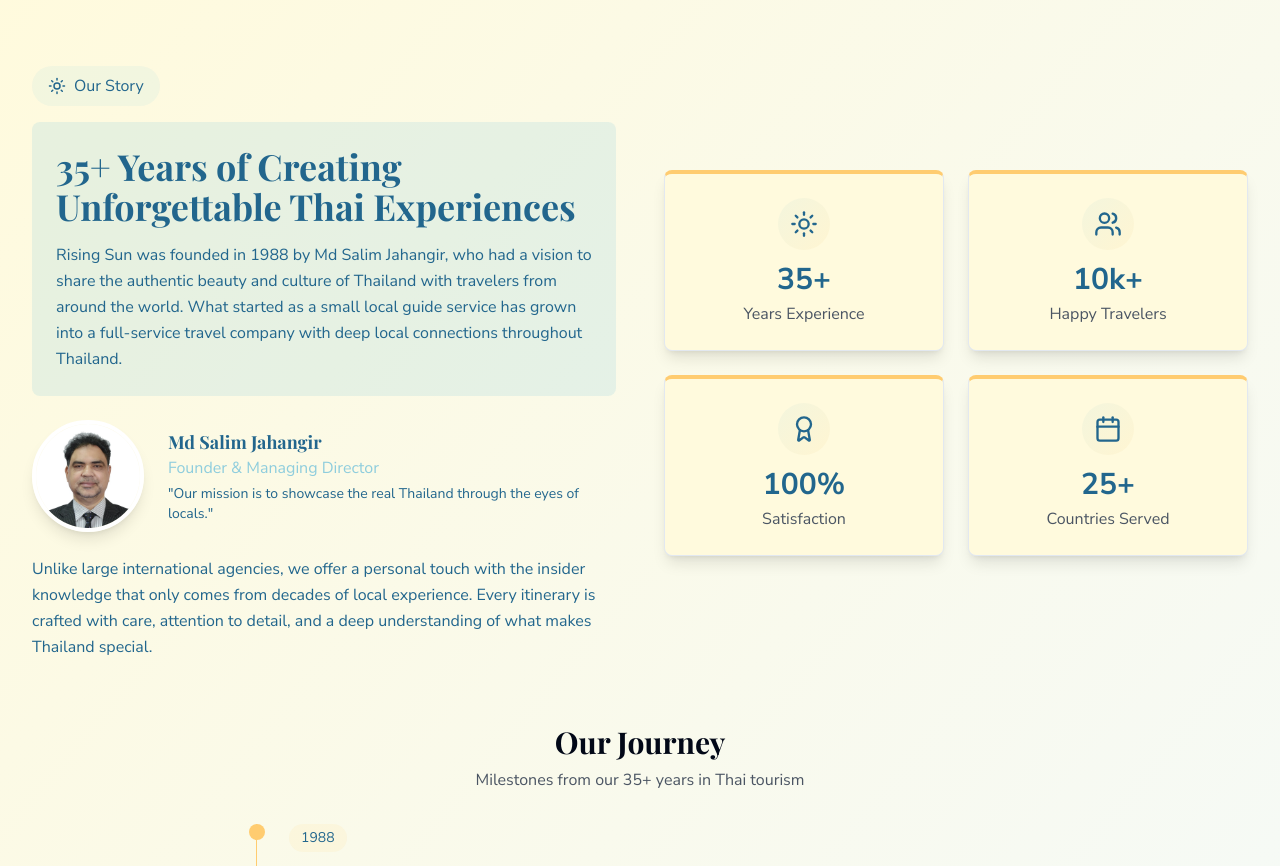
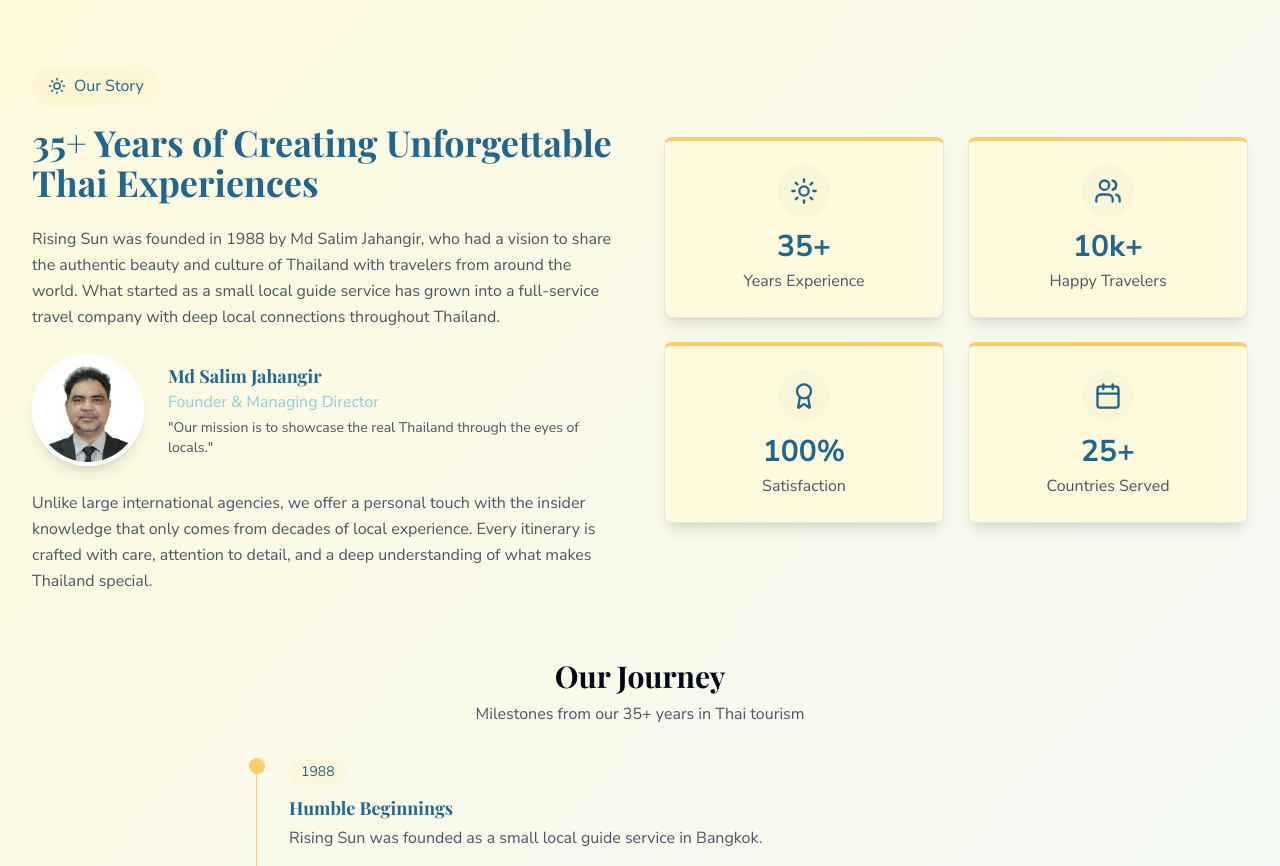
Before and after one commit to shaafijahangir/risingsun-website-lovable, a React (Vite) app: page / in a window 1280 px wide. Shown: the part 2720-3586 px from the top of the page. Built offline with nearby package versions, Linux system fonts and the light colour scheme.

Commit message:
Reverted to commit b54b2e7a72479c833ee3c40d55d9144f69442833

```diff
--- a/src/components/AboutSection.tsx
+++ b/src/components/AboutSection.tsx
@@ -1,4 +1,3 @@
-
 import React from "react";
 import { Card } from "@/components/ui/card";
 import { Award, Calendar, Users, Sun, Check, ChevronRight } from "lucide-react";
@@ -85,21 +84,19 @@ const AboutSection = () => {
       <div className="container-custom">
         <div className="grid grid-cols-1 lg:grid-cols-2 gap-12 items-center mb-16">
           <div>
-            <div className="inline-flex items-center gap-2 bg-[#8ECDDD]/10 text-[#22668D] px-4 py-2 rounded-full mb-4">
+            <div className="inline-flex items-center gap-2 bg-[#FFCC70]/10 text-[#22668D] px-4 py-2 rounded-full mb-4">
               <Sun size={18} className="text-[#22668D]" />
               <span className="font-medium">Our Story</span>
             </div>
-            <div className="bg-[#8ECDDD]/20 p-6 rounded-lg mb-6">
-              <h2 className="text-3xl md:text-4xl font-bold mb-4 font-heading text-[#22668D]">
+            <h2 className="text-3xl md:text-4xl font-bold mb-6 font-heading text-[#22668D]">
               35+ Years of Creating Unforgettable Thai Experiences
             </h2>
-              <p className="text-[#22668D] leading-relaxed">
+            <p className="text-gray-600 mb-6 leading-relaxed">
               Rising Sun was founded in 1988 by Md Salim Jahangir, who had a vision to share
               the authentic beauty and culture of Thailand with travelers from around the world.
               What started as a small local guide service has grown into a full-service travel
               company with deep local connections throughout Thailand.
             </p>
-            </div>
             <div className="flex items-center mb-6">
               <div className="mr-6">
                 <div className="w-20 h-20 md:w-28 md:h-28 rounded-full overflow-hidden border-4 border-white shadow-lg">
@@ -114,10 +111,10 @@ const AboutSection = () => {
               <div>
                 <h4 className="text-lg font-bold text-[#22668D]">Md Salim Jahangir</h4>
                 <p className="text-[#8ECDDD]">Founder & Managing Director</p>
-                <p className="text-sm text-[#22668D] mt-1">"Our mission is to showcase the real Thailand through the eyes of locals."</p>
+                <p className="text-sm text-gray-600 mt-1">"Our mission is to showcase the real Thailand through the eyes of locals."</p>
               </div>
             </div>
-            <p className="text-[#22668D] leading-relaxed">
+            <p className="text-gray-600 leading-relaxed">
               Unlike large international agencies, we offer a personal touch with the insider
               knowledge that only comes from decades of local experience. Every itinerary is
               crafted with care, attention to detail, and a deep understanding of what makes
```
Lines whose indentation alone changed are shown as unchanged.
